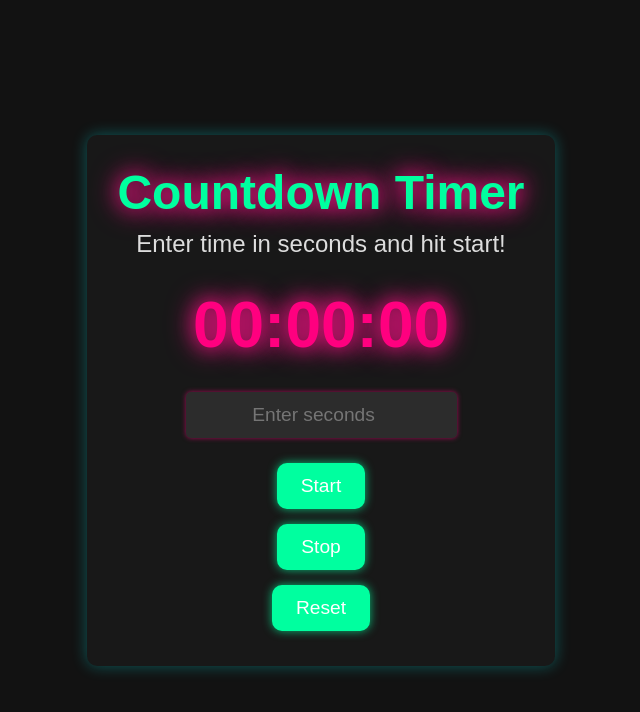
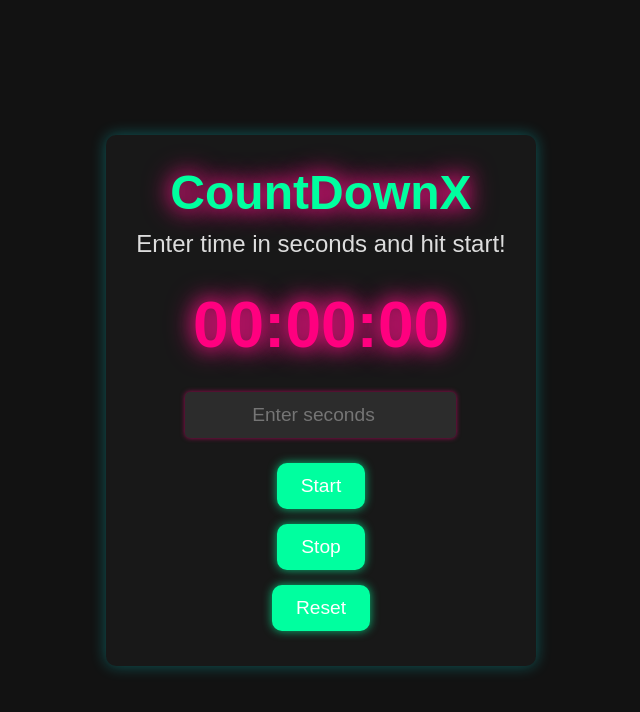
Before and after one commit to CobraOP39/CountDownX, a plain HTML site: page index.html in a window 1280 px wide. Shown: the whole page, without its empty margins (319-959 px from the left). Drawn offline with Linux system fonts and the light colour scheme.

Commit message:
Update index.html

```diff
--- a/index.html
+++ b/index.html
@@ -9,7 +9,7 @@
 <body>
     <div class="container">
         <div class="header">
-            <h1>Countdown Timer</h1>
+            <h1>CountDownX</h1>
             <p>Enter time in seconds and hit start!</p>
         </div>
 
```
